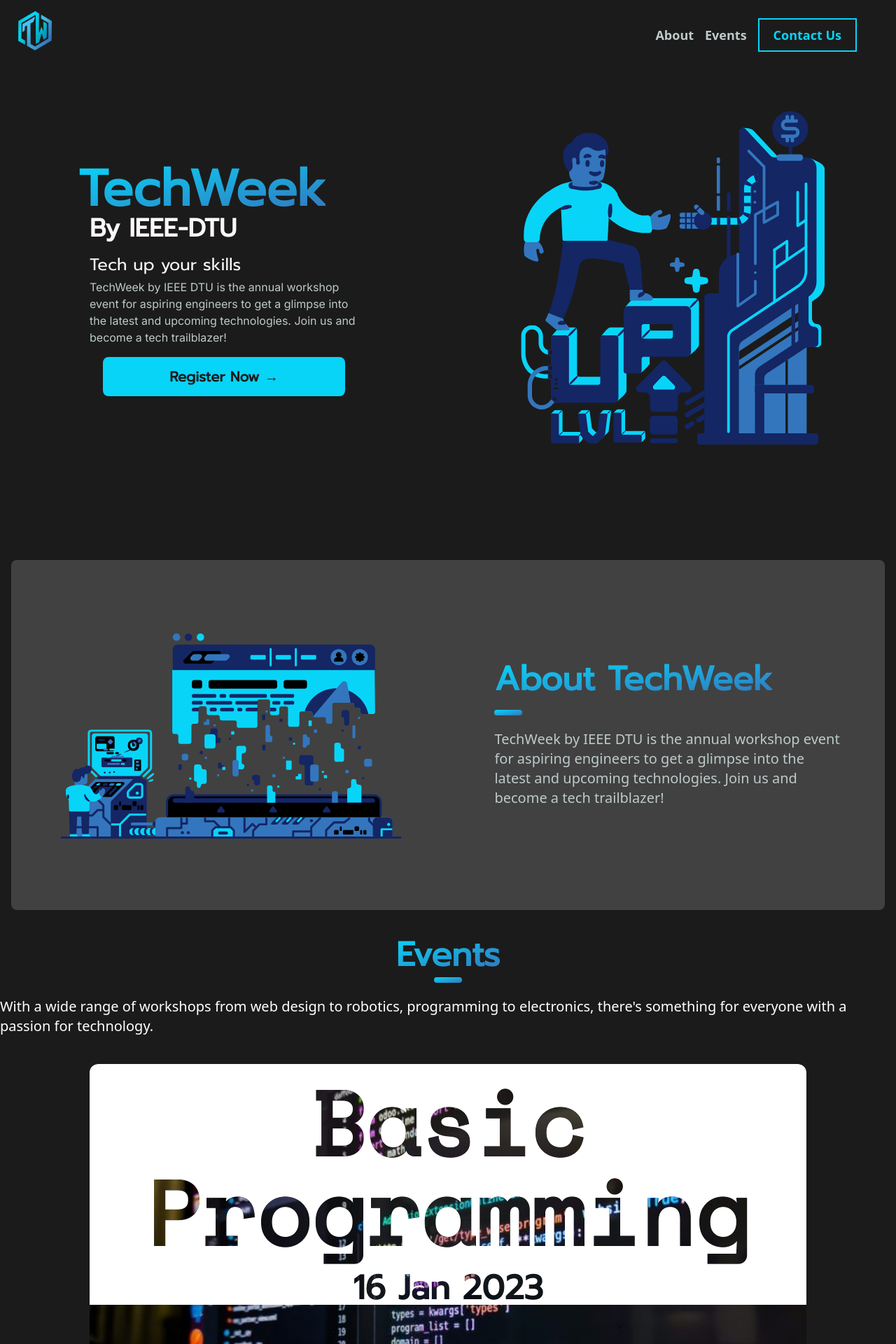
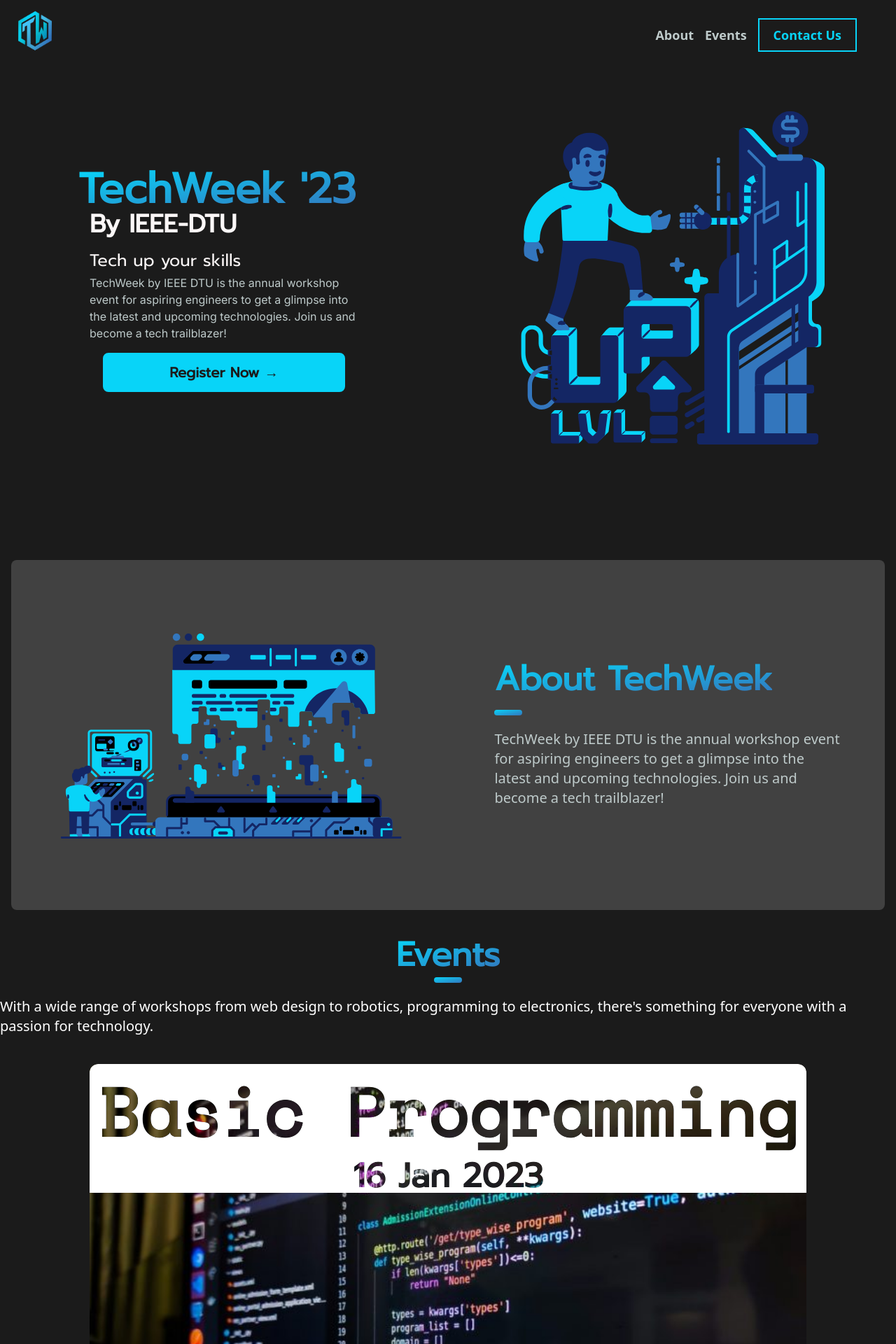
Before and after one commit to notsosimppole/IEEE-DTU-TechWeek, a Next.js app: page / in a window 1280 px wide. Shown: the top 1920 px of the page at 70% size. Built offline with nearby package versions, Linux system fonts and the light colour scheme.

Commit message:
Added minor changes

```diff
--- a/components/eventList/EventCard.jsx
+++ b/components/eventList/EventCard.jsx
@@ -11,7 +11,7 @@
       }}
     >
       <div className='flex flex-col'>
-        <h2 className='w-full md:text-9xl text-4xl py-5 text-center font-extrabold font-spaceMono text-black mix-blend-lighten bg-[#ffffff]'>
+        <h2 className='w-full md:text-8xl text-4xl py-5 text-center font-extrabold font-spaceMono text-black mix-blend-lighten bg-[#ffffff]'>
           {props.title}
         </h2>
         <h3 className='text-center font-semibold font-prompt w-full md:text-5xl text-xl text-black mix-blend-lighten bg-[#ffffff]'>
--- a/components/eventList/index.jsx
+++ b/components/eventList/index.jsx
@@ -39,7 +39,7 @@
                 <EventCard title="Data Structures and Algorithms" img="/images/dsa.png" date="19 Jan 2023" link = "https://chat.whatsapp.com/K9LHNQOs0gpEElsJSOle3J" />
             </div>
             <div className='h-screen w-full snap-start'>
-                <EventCard title="Design" img="/images/design.png" date="20 Jan 2023" link = "https://chat.whatsapp.com/DbS6MAch2Z7Gssqz8bZXhj" />
+                <EventCard title="Graphic Design" img="/images/design.png" date="20 Jan 2023" link = "https://chat.whatsapp.com/DbS6MAch2Z7Gssqz8bZXhj" />
             </div>
             <div className='h-screen w-full snap-start'>
                 <EventCard title="Robotics" img="/images/robotics.png" date="20 Jan 2023" link = "https://chat.whatsapp.com/GwP7rLrVFcq2TyECLzw8qE" />
--- a/components/landing/index.jsx
+++ b/components/landing/index.jsx
@@ -1,3 +1,4 @@
+/* eslint-disable react/no-unescaped-entities */
 import Image from 'next/image'
 import React from 'react'
 
@@ -6,7 +7,7 @@
     <div className='md:h-screen w-screen md:w-auto flex flex-col-reverse md:flex-row items-center justify-center bg-[#1B1B1B] text-[#fbf7f7] font-inter'>
         <div className='flex flex-col items-center md:items-start justify-center w-screen md:w-2/5 md:mx-auto gap-2 md:px-12'>
             <div className='flex flex-col'>
-                <h1 className='text-7xl font-bold bg-gradient-to-tl from-[#3376BD] to-[#08D4F8] inline-block text-transparent bg-clip-text font-prompt'>TechWeek</h1>
+                <h1 className='text-6xl font-bold bg-gradient-to-tl from-[#3376BD] to-[#08D4F8] inline-block text-transparent bg-clip-text font-prompt'>TechWeek '23</h1>
                 <h2 className='text-4xl font-bold font-prompt px-4'>By IEEE-DTU</h2>
             </div>
             <div className='flex flex-col items-center md:items-start px-4 justify-center mt-2'>
```
